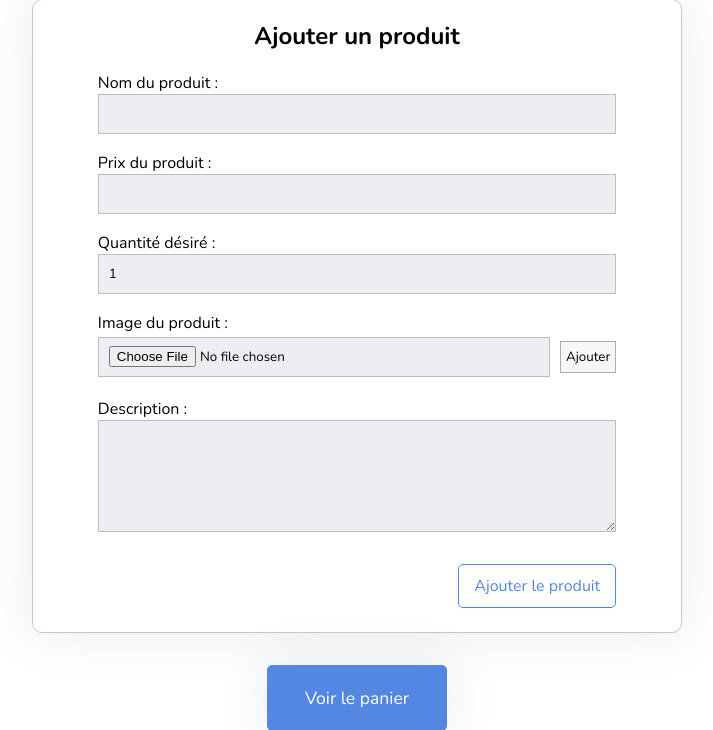
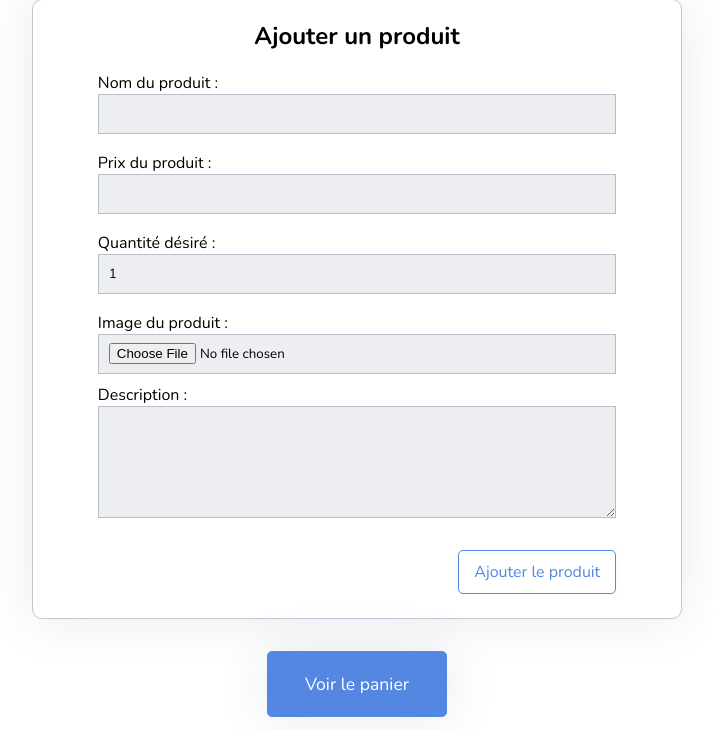
Before and after one commit to Littlebirdwarrior/premiere-app-php-main, a PHP site: page / in a window 1280 px wide. Shown: the part 141-871 px from the top of the page, without its empty margins (283-996 px from the left). Run offline with PHP 8.4, Linux system fonts and the light colour scheme.

Commit message:
Page detail.php fonctionne - definition ajouté dans traitement.php

```diff
--- a/premiere-app-php-main/header.php
+++ b/premiere-app-php-main/header.php
@@ -5,7 +5,7 @@
 session_start(); /*Importé dans le header car sera présente partout,
 deux utilités : démarrer une session sur le serveur
 pour l'utilisateur courant, ou récupérer la session de ce même utilisateur s'il en avait déjà une. (cookie PHPSESSID dans le navigateur client)
-, cela permet de recupérer la session avec toutes les variables enregistrée ,
+, cela permet de recupérer la session avec tout son centnu  ,
 NB: si soucis avec la session, utiliser session_destroy().*/
 
 
--- a/premiere-app-php-main/index.php
+++ b/premiere-app-php-main/index.php
@@ -55,7 +55,7 @@
                 Image du produit :
                 <span>
                 <input type="file" name="file">
-                <input type="submit" name="submit" value="Ajouter">
+
                 </span>
             </label>
         </p>
--- a/premiere-app-php-main/recap.php
+++ b/premiere-app-php-main/recap.php
@@ -57,7 +57,7 @@
                  $total = $product["price"]*$product["qtt"];
                  echo "<tr>
                           <td>".$index."</td>
-                          <td><a href='traitement.php?action=detail&id=$index'>".$product['name']."</a></td>
+                          <td><a href='detail.php'>".$product['name']."</a></td>
                           <td>".number_format($product['price'],2, ",", "&nbsp;"). "&nbsp;€</td>
                           <td>
                                 <a class='up-qtt' href='traitement.php?action=up-qtt&id=$index'>+</a>
--- a/premiere-app-php-main/styles.css
+++ b/premiere-app-php-main/styles.css
@@ -185,9 +185,6 @@ form p:last-of-type >.button {
 }
 
 .ajout-img>span {
-    display: flex;
-    justify-content: space-between;
-    align-items: center;
     padding: 0.2rem 0;
 }
 
@@ -199,19 +196,13 @@ form p:last-of-type >.button {
 
 .ajout-img>span input:first-child {
     display: block;
+    width: 100%;
     height: 40px;
     padding: 8px 10px;
-    margin-right: 10px;
     border: 1px solid rgba(93, 104, 136, 0.37);
     background: rgba(93, 104, 136, 0.11);
 }
 
-.ajout-img input:last-child {
-    width: 60px;
-    height: 32px;
-    border: 1px solid rgba(0, 0, 0, 0.3);
-    background: rgba(244, 244, 245, 0.7);
-}
 
 /*---RECAP*/
 table {
```
Also changed, not shown: premiere-app-php-main/detail.php (added, +57 -0 lines), premiere-app-php-main/traitement.php (+21 -35 lines).
